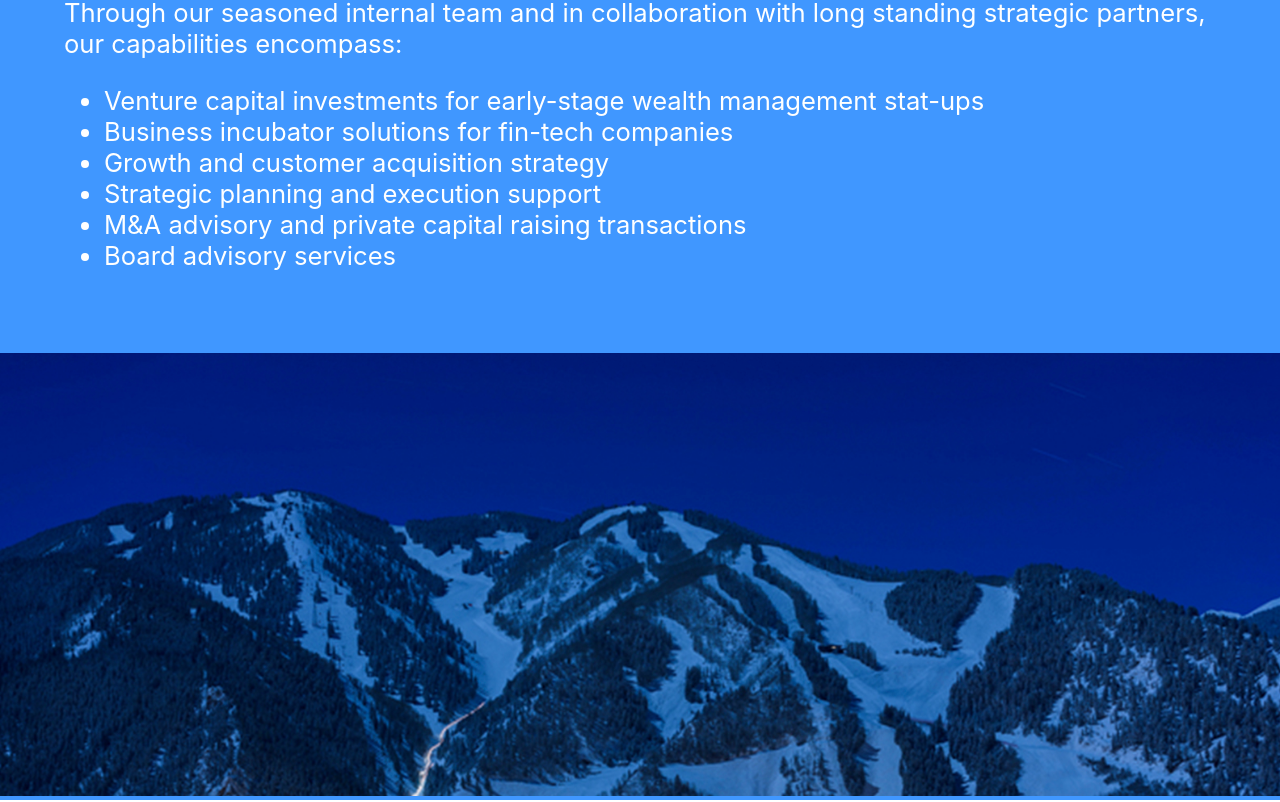
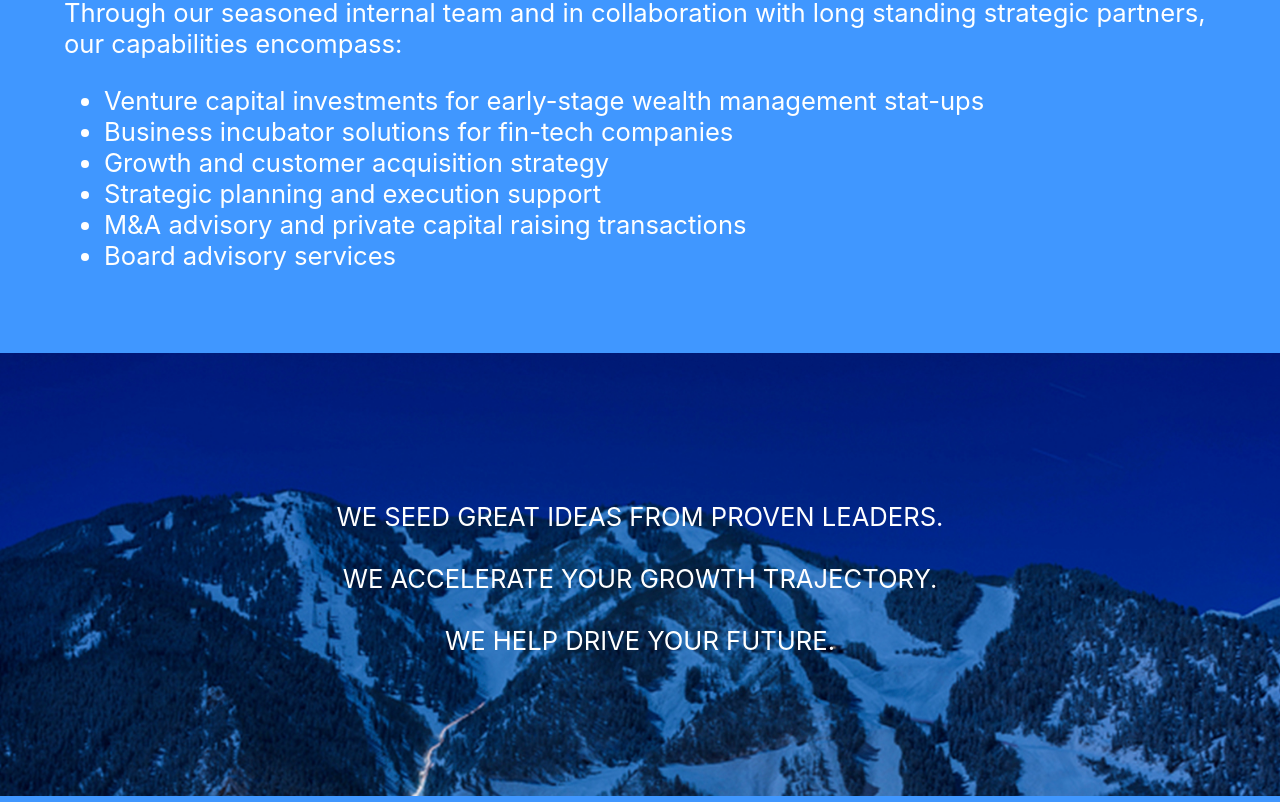
Before and after one commit to mattenbar/AjaxInvestmentPartnersReact, a React (Create React App) app: page / in a window 1280 px wide. Shown: the part 885-1687 px from the top of the page. Built offline with nearby package versions, Linux system fonts and the light colour scheme.

Commit message:
text overlay for blue mountains

```diff
--- a/src/App.css
+++ b/src/App.css
@@ -20,3 +20,17 @@
   padding-left: 5%;
   font-size: 2vw;
 }
+
+.capabilities-img-container {
+  position: relative;
+  text-align: center;
+  color: white;
+  font-size: 2vw;
+}
+
+.centered {
+  position: absolute;
+  top: 50%;
+  left: 50%;
+  transform: translate(-50%, -50%);
+}
--- a/src/components/capabilities.js
+++ b/src/components/capabilities.js
@@ -34,7 +34,10 @@ class Capabilities extends Component {
           {capabilitiesList}
           <br/>
         </p>
-        <img width= "100%" src={BlueMountainBottomImg} alt="BlueMountainImg"/>
+        <div className="capabilities-img-container">
+          <img width= "100%" src={BlueMountainBottomImg} alt="BlueMountainImg"/>
+          <div className="centered">WE SEED GREAT IDEAS FROM PROVEN LEADERS. <br/><br/> WE ACCELERATE YOUR GROWTH TRAJECTORY. <br/><br/> WE HELP DRIVE YOUR FUTURE.</div>
+        </div>
       </div>
     )
   }
```
Also changed, not shown: 1 other file (tests, documents, lock files or other folders).
